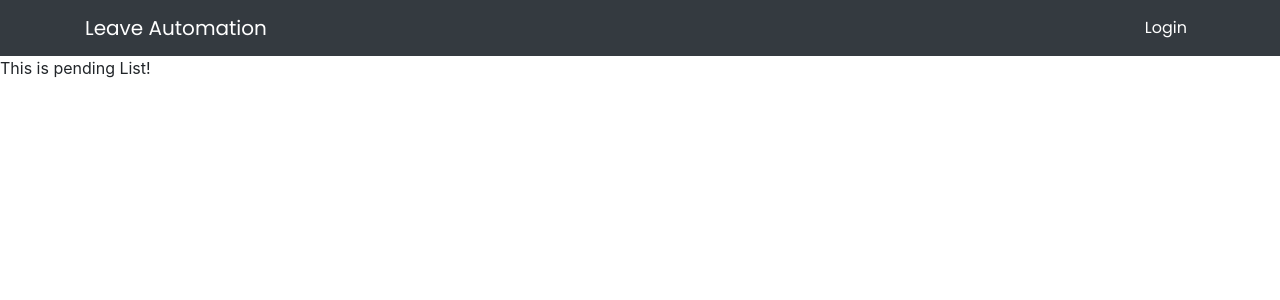
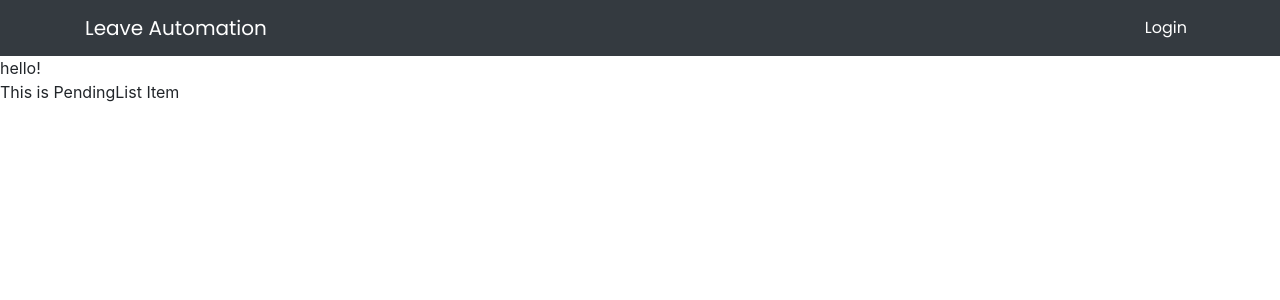
Before and after one commit to Kishore7298/LeaveAutomation, a Vue app: page /pending in a window 1280 px wide. Shown: the top 300 px of the page. Built offline with nearby package versions, Linux system fonts and the light colour scheme.

Commit message:
Adding All the components

```diff
--- a/src/App.vue
+++ b/src/App.vue
@@ -13,3 +13,7 @@ export default {
         }
 }
 </script>
+
+<style scoped>
+
+</style>
--- a/src/components/ApprovedList.vue
+++ b/src/components/ApprovedList.vue
@@ -1,8 +1,16 @@
 <template>
-    <div>Hello I'm ApprovedList</div>
+    <div>
+        <ApprovedListItem></ApprovedListItem>
+
+    </div>
+
 </template>
 <script>
+import ApprovedListItem from "./ApprovedListItem"
 export default {
-    name:"ApprovedList"
+    name:"ApprovedList",
+    components:{
+        ApprovedListItem
+    }
 }
 </script>
--- /dev/null
+++ b/src/components/ApprovedListItem.vue
@@ -0,0 +1,8 @@
+<template>
+    <div>This is ApprovedListItem Item</div>
+</template>
+<script>
+export default {
+    name:"ApprovedListItem"
+}
+</script>
--- a/src/components/PendingList.vue
+++ b/src/components/PendingList.vue
@@ -1,8 +1,15 @@
 <template>
-   <div>This is pending List!</div>
+   <div>
+       hello!
+       <PendingListItem></PendingListItem>
+    </div>
 </template>
 <script>
+import PendingListItem from "./PendingListItem"
 export default {
-    name:"PendingList"
+    name:"PendingList",
+    components:{
+        PendingListItem
+    }
 }
 </script>
--- /dev/null
+++ b/src/components/PendingListItem.vue
@@ -0,0 +1,8 @@
+<template>
+    <div>This is PendingList Item</div>
+</template>
+<script>
+export default {
+    name:"PendingListItem"
+}
+</script>
```
Also changed, not shown: 1 other file (tests, documents, lock files or other folders).
